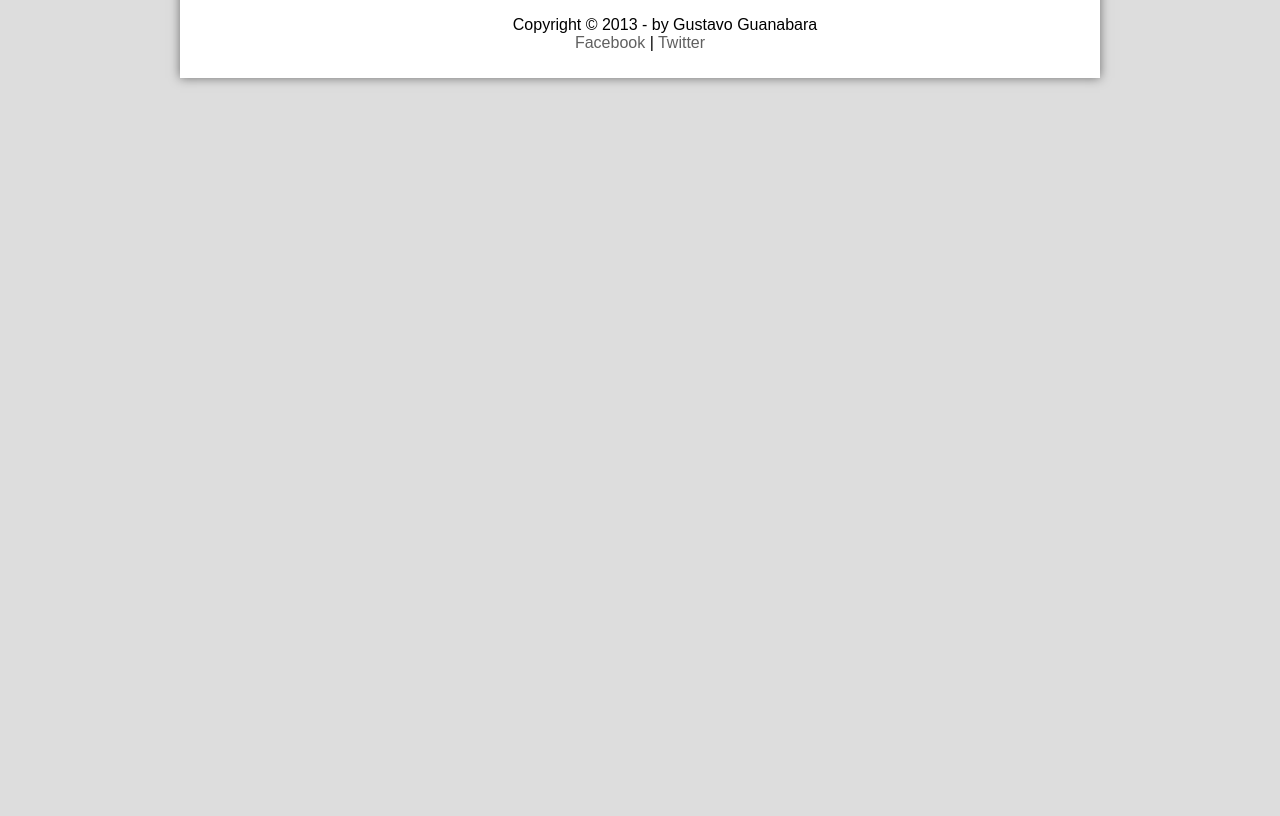
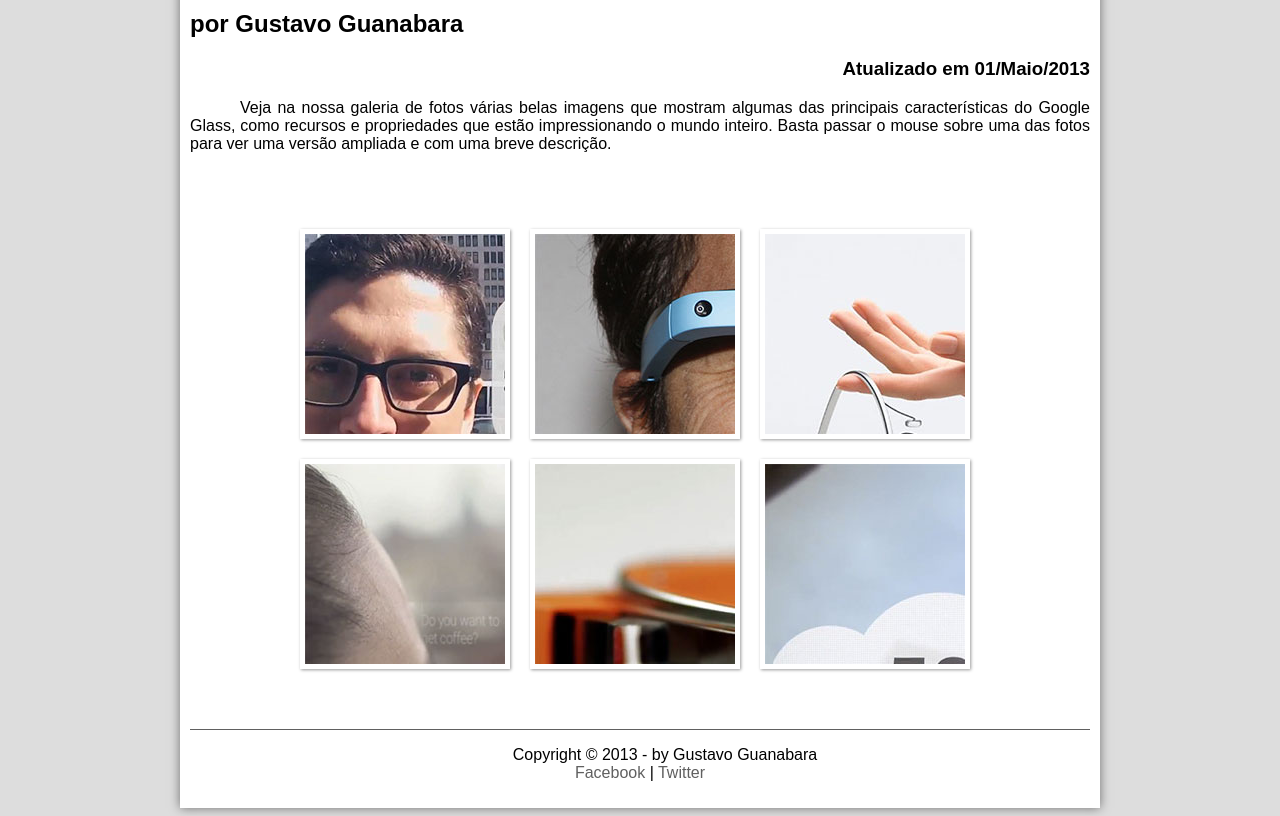
Before and after one commit to MauricioSantiagoCampos/HTML5-Curso-Em-Video, a plain HTML site: page fotos.html in a window 1280 px wide. Shown: the part 267-1083 px from the top of the page. Before the commit the page ends 800 px from the top, so only its background shows below. Drawn offline with Linux system fonts and the light colour scheme.

Commit message:
Aula 29 - Álbum de fotos parte 1

```diff
--- a/_css/fotos.css
+++ b/_css/fotos.css
@@ -0,0 +1,39 @@
+@charset "UTF-8";
+
+ul#album-fotos {
+    width: 700px;
+    margin: 0 auto;
+    padding: 50px;
+    overflow: hidden;
+    list-style: none;
+}
+ul#album-fotos li {
+    float: left;
+    width: 200px;
+    height: 200px;
+    margin: 10px;
+    border: 5px solid #ffffff;
+    background-color: #ffffff;
+    box-shadow: 1px 1px 3px rgba(0,0,0,0.4);
+}
+ul#album-fotos li span {
+    opacity: 0;
+}
+ul#album-fotos li#foto01 {
+    background: url("../_imagens/galeria-01.jpg") no-repeat;
+}
+ul#album-fotos li#foto02 {
+    background: url("../_imagens/galeria-02.jpg") no-repeat;
+}
+ul#album-fotos li#foto03 {
+    background: url("../_imagens/galeria-03.jpg") no-repeat;
+}
+ul#album-fotos li#foto04 {
+    background: url("../_imagens/galeria-04.jpg") no-repeat;
+}
+ul#album-fotos li#foto05 {
+    background: url("../_imagens/galeria-05.jpg") no-repeat;
+}
+ul#album-fotos li#foto06 {
+    background: url("../_imagens/galeria-06.jpg") no-repeat;
+}
--- a/fotos.html
+++ b/fotos.html
@@ -6,6 +6,7 @@
         <meta charset="UTF-8"/>
         <title>Tudo Sobre Google Glass</title>
         <link rel="stylesheet" type="text/css" href="_css/estilo.css"/>
+        <link rel="stylesheet" href="_css/fotos.css">
     </head>
     <script language = "javascript" src="_javascript/funcoes.js"></script>
 
@@ -18,7 +19,7 @@
             <h2>A revolução do Google está chegando</h2>
             </hgroup>
 
-            <img id="icone" src="_imagens/glass-oculos-preto-peq.png" >
+            <img id="icone" src="_imagens/fotos.png" >
 
             <nav id="menu">
                 <h1>Menu Principal</h1>
@@ -33,19 +34,30 @@
 
             </header>
 
-            Glass > Fotos
-            Galeria de Imagens do Google Glass
-            por Gustavo Guanabara
-            Atualizado em 01/Maio/2013
+            <section id="corpo-full">
+                <article>
+                    <h3>Glass > Fotos</h3>
+                    <h1>Galeria de Imagens do Google Glass</h1>
+                    <h2>por Gustavo Guanabara</h2>
+                    <h3 class="direita">Atualizado em 01/Maio/2013</h3>
 
-            Veja na nossa galeria de fotos várias belas imagens que mostram algumas das principais características do Google Glass, como recursos e propriedades que estão impressionando o mundo inteiro. Basta passar o mouse sobre uma das fotos para ver uma versão ampliada e com uma breve descrição.
+                    <p>
+                        Veja na nossa galeria de fotos várias belas imagens que mostram algumas das principais características do Google Glass, como recursos e propriedades que estão impressionando o mundo inteiro. Basta passar o mouse sobre uma das fotos para ver uma versão ampliada e com uma breve descrição.
+                    </p>
 
-            - Agenda e lembretes
-            - Sergey Brin usando o Glass
-            - Leve e compacto
-            - Sensação de uma tela de 50"
-            - Vários tipos de lente
-            - Informações importantes
+                        <ul id="album-fotos">
+                            <li id="foto01"><span>Agenda e lembretes</span></li>
+                            <li id="foto02"><span>Sergey Brin usando o Glass</span></li>
+                            <li id="foto03"><span>Leve e compacto</span></li>
+                            <li id="foto04"><span>Sensação de uma tela de 50"</span></li>
+                            <li id="foto05"><span>Vários tipos de lente</span></li>
+                            <li id="foto06"><span>Informações importantes</span></li>
+                        </ul>
+
+                <article>
+            </section>
+
+
 
             <footer id="rodape">
                 <p>Copyright &copy; 2013 - by Gustavo Guanabara <br>
```
Also changed, not shown: specs.html (+1 -1 lines).
